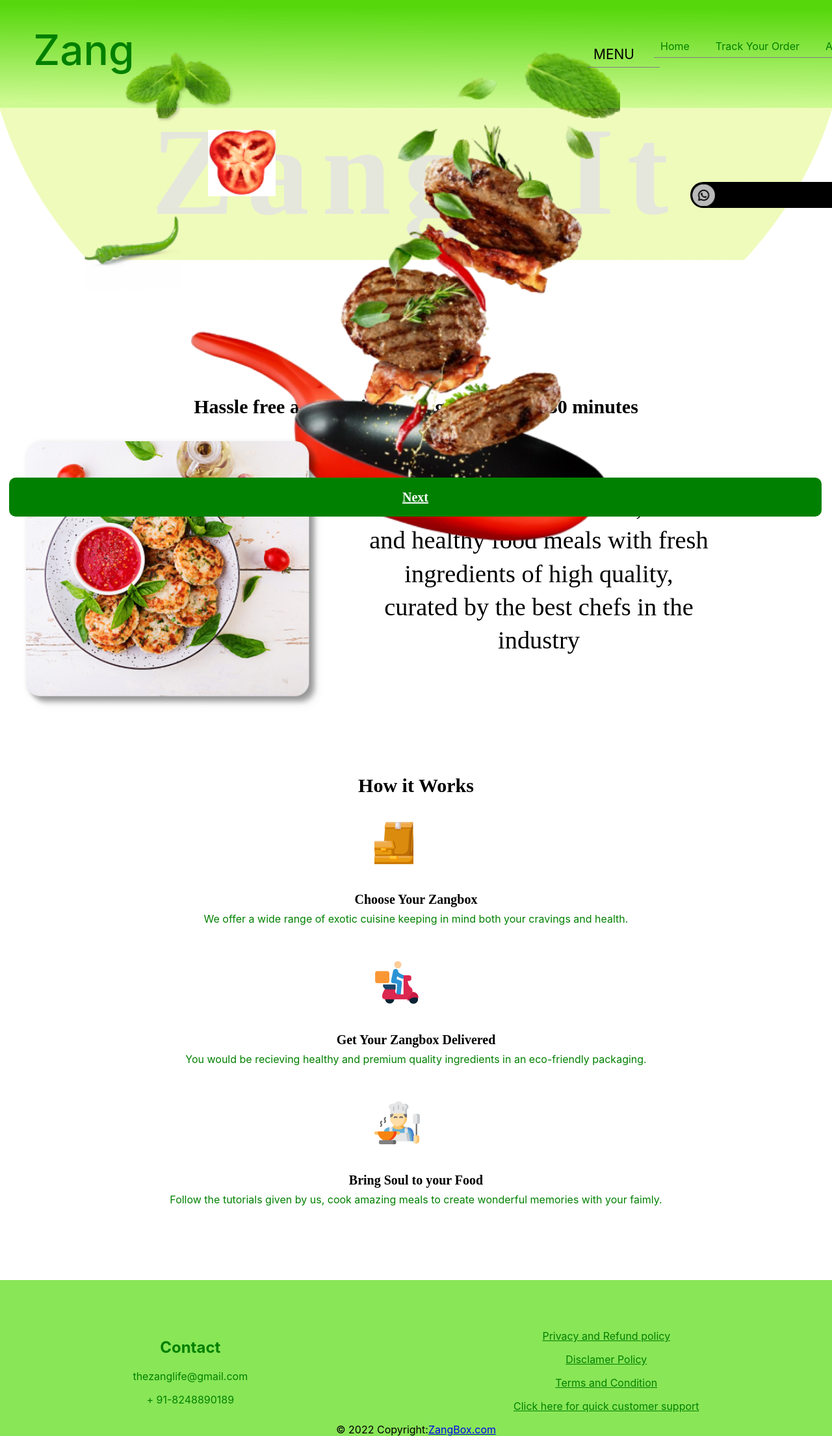
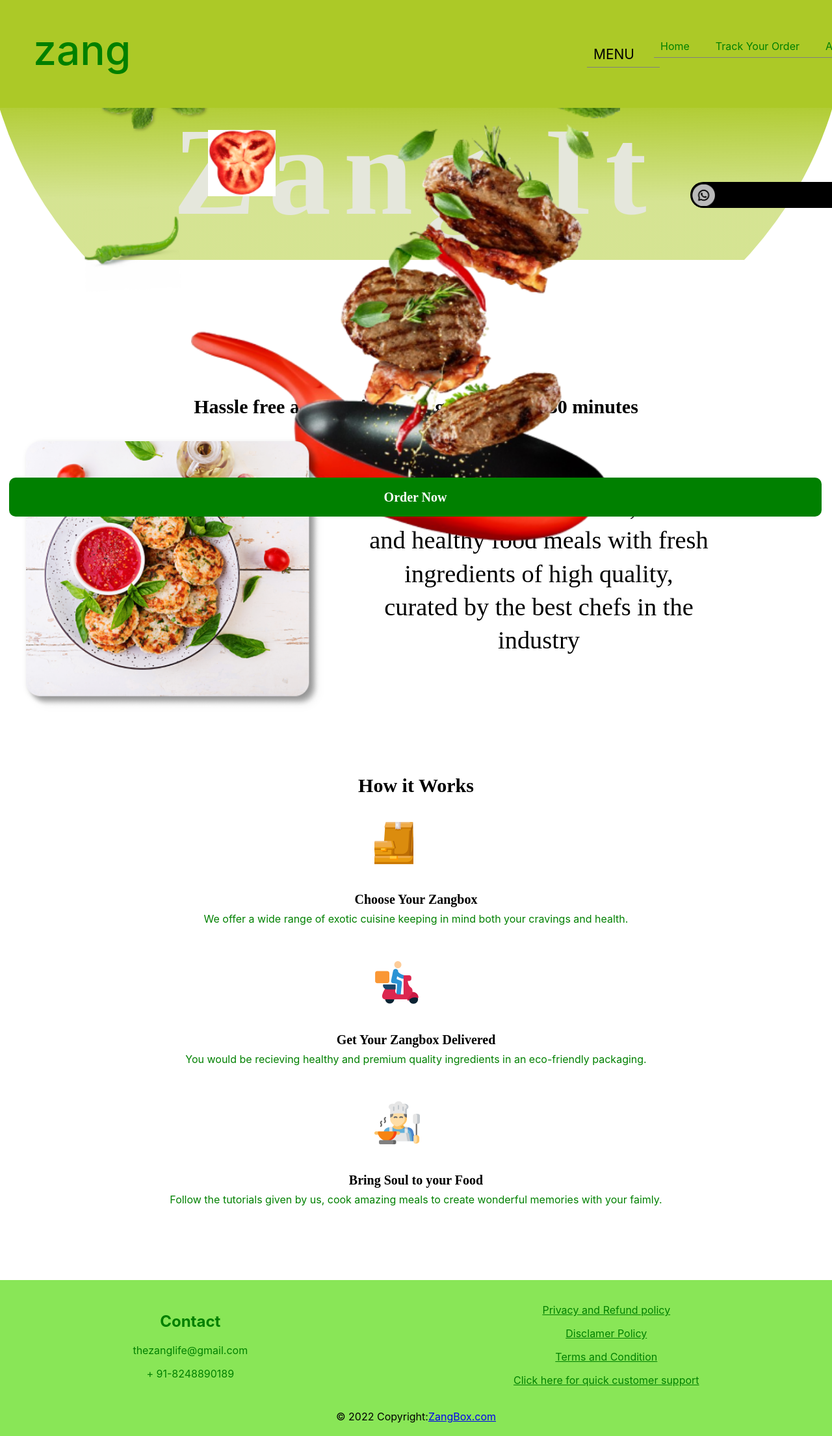
Before and after one commit to gourab99-tech/backupWebsite-3, a React (Create React App) app in the folder admin/: page / in a window 1280 px wide. Shown: the whole page at 65% size. Built offline with nearby package versions, Linux system fonts and the light colour scheme.

Commit message:
few changes made

```diff
--- a/admin/src/components/Footer.jsx
+++ b/admin/src/components/Footer.jsx
@@ -1,43 +1,77 @@
-import React from 'react'
-import { Link } from 'react-router-dom'
+import React from "react";
+import { Link } from "react-router-dom";
 
 const Footer = () => {
   return (
     <>
-        <footer style={{backgroundColor:"#89e657"}} >
+      <footer style={{ backgroundColor: "#89e657" }}>
         <div>
           <span></span>
         </div>
-        <section style={{marginTop: "10px"}}>
+        <section style={{ marginTop: "10px" }}>
           <div>
-            <div style={{textAlign: "center",display: "flex",width: "100%"}}>
-                <div style={{paddingTop: "60px", color:"green", margin:"auto"}}>
-                <h2>
-                    Contact
-                </h2>
-                <p><i></i>thezanglife@gmail.com</p>
-                <p><i></i> + 91-8248890189</p>
+            <div
+              style={{ textAlign: "center", display: "flex", width: "100%" }}
+            >
+              <div
+                style={{
+                  paddingTop: "20px",
+                  paddingBottom: "20px",
+                  color: "green",
+                  margin: "auto",
+                }}
+              >
+                <h2>Contact</h2>
+                <p>
+                  <i></i>thezanglife@gmail.com
+                </p>
+                <p>
+                  <i></i> + 91-8248890189
+                </p>
               </div>
 
-                <div style={{paddingTop: "60px",  color:"green", margin:"auto"}}>
-                <p><Link to="/!" style={{color:"green"}}>Privacy and Refund policy</Link></p>
-                <p><Link to="/!" style={{color:"green"}}>Disclamer Policy</Link></p>
-                <p><Link to="/!" style={{color:"green"}}>Terms and Condition</Link></p>
-                <p><Link to="/!" style={{color:"green"}}>Click here for quick customer support</Link></p>
+              <div
+                style={{
+                  paddingTop: "20px",
+                  paddingBottom: "20px",
+                  color: "green",
+                  margin: "auto",
+                }}
+              >
+                <p>
+                  <Link to="/!" style={{ color: "green" }}>
+                    Privacy and Refund policy
+                  </Link>
+                </p>
+                <p>
+                  <Link to="/!" style={{ color: "green" }}>
+                    Disclamer Policy
+                  </Link>
+                </p>
+                <p>
+                  <Link to="/!" style={{ color: "green" }}>
+                    Terms and Condition
+                  </Link>
+                </p>
+                <p>
+                  <Link to="/!" style={{ color: "green" }}>
+                    Click here for quick customer support
+                  </Link>
+                </p>
               </div>
             </div>
           </div>
         </section>
 
-        <div style={{textAlign: "center"}}>
+        <div style={{ paddingBottom: "20px", textAlign: "center" }}>
           © 2022 Copyright:
-            <Link to="/TheSciFi.com" className='mx-2'>ZangBox.com</Link>
+          <Link to="/TheSciFi.com" className="mx-2">
+            ZangBox.com
+          </Link>
         </div>
+      </footer>
+    </>
+  );
+};
 
-        </footer>
-
-    </>
-  )
-}
-
-export default Footer
+export default Footer;
--- a/admin/src/components/Home.css
+++ b/admin/src/components/Home.css
@@ -1,11 +1,10 @@
 .header {
-
   position: absolute;
   top: 0;
   background: linear-gradient(
     180.29deg,
-      #55cf0e 3.52%,
-      rgba(223, 247, 119, 0.5) 40.56%
+    #acc927 35.52%,
+    rgba(172, 201, 39, 0.5) 76.56%
   );
   width: 100%;
   height: 50vh;
@@ -34,26 +33,25 @@
   left: 23%;
 }
 
-  .maskgroup1 img{
+.maskgroup1 img {
   height: 50vw;
 }
 
 .maskgroup2 {
   position: absolute;
-    left: 15%;
-    top: 10%;
+  left: 12%;
+  top: 12%;
   filter: drop-shadow(2px 2px 2px rgba(0, 0, 0, 0.25));
 }
-  .maskgroup2 img{
+.maskgroup2 img {
   height: 8vw;
-
 }
 .maskgroup3 {
   position: absolute;
   left: 63%;
   top: 10%;
 }
-  .maskgroup3 img{
+.maskgroup3 img {
   height: 8vw;
 }
 
@@ -63,7 +61,7 @@
   top: 15%;
 }
 
-  .maskgroup4 img{
+.maskgroup4 img {
   height: 30vw;
 }
 
@@ -77,7 +75,7 @@
   transform: rotate(-1.23deg);
 }
 
-  .chilli img{
+.chilli img {
   height: 10vw;
 }
 
@@ -87,7 +85,7 @@
   top: 25%;
 }
 
-  .pepper img{
+.pepper img {
   height: 8vw;
 }
 
@@ -229,4 +227,5 @@
   display: flex;
   justify-content: center;
   align-items: center;
+  text-decoration: none;
 }
--- a/admin/src/components/Home.jsx
+++ b/admin/src/components/Home.jsx
@@ -16,7 +16,7 @@
   return (
     <div className="conatainer">
       <div className="header">
-        <pre className="zangHeading">Zang  It</pre>
+        <pre className="zangHeading">Zang It</pre>
       </div>
       <div className="maskgroup">
         <div className="maskgroup1">
@@ -51,9 +51,9 @@
           </div>
           <div className="welcome_Section2">
             <p className="sub_para">
-              We proviude you delicious, exotic and healthy food meals with
-              fresh ingredients of high quality, curated by the best chefs in
-              the industry
+              We provide you delicious, exotic and healthy food meals with fresh
+              ingredients of high quality, curated by the best chefs in the
+              industry
             </p>
           </div>
         </div>
@@ -87,7 +87,7 @@
       </div>
       <div>
         <Link to="/products" className="orderBtn">
-          Next
+          Order Now
         </Link>
       </div>
     </div>
--- a/admin/src/components/Navbar.css
+++ b/admin/src/components/Navbar.css
@@ -1,10 +1,10 @@
-.navbar1{
+.navbar1 {
   position: fixed;
   top: 0;
   left: 0;
   width: 100%;
   height: 13vw;
-    background: #5df30638;
+  background: #acc927 35.52%;
   padding: 0 10vh;
   display: flex;
   justify-content: space-between;
@@ -12,8 +12,7 @@
   z-index: 9;
 }
 
-.brand{
-    text-transform: capitalize;
+.brand {
   font-weight: 500;
 }
 
@@ -28,15 +27,14 @@
 .h1:hover {
   text-decoration: none;
   color: green;
-
 }
 
-.links-container{
+.links-container {
   display: flex;
   list-style: none;
 }
 
-.link{
+.link {
   text-transform: capitalize;
   color: white;
   text-decoration: none;
@@ -45,12 +43,12 @@
   position: relative;
 }
 
-.link:hover:not(.active){
+.link:hover:not(.active) {
   opacity: 0.7;
 }
 
-.link.active::after{
-    content: '';
+.link.active::after {
+  content: "";
   position: absolute;
   bottom: 2px;
   left: 0;
@@ -59,12 +57,12 @@
   background: grey;
 }
 
-@media (max-width: 1000px){
-    html{
+@media (max-width: 1000px) {
+  html {
     font-size: 14px;
   }
   /* toggle btn */
-    .toggle-btn{
+  .toggle-btn {
     position: absolute;
     width: 5.5vw;
     height: 7vw;
@@ -73,50 +71,49 @@
     top: 3vw;
     z-index: 4;
   }
-    .toggle-btn span{
+  .toggle-btn span {
     position: absolute;
     width: 100%;
     height: 2px;
-        background: grey;
+    background: white;
     top: 30%;
-        transition: .2s;
+    transition: 0.2s;
   }
-    .toggle-btn span:nth-child(2){
+  .toggle-btn span:nth-child(2) {
     top: 50%;
   }
-    .toggle-btn span:nth-child(3){
+  .toggle-btn span:nth-child(3) {
     top: 70%;
   }
-    .toggle-btn.active span:nth-child(1){
+  .toggle-btn.active span:nth-child(1) {
     top: 50%;
     transform: rotate(45deg);
   }
-    .toggle-btn.active span:nth-child(2){
+  .toggle-btn.active span:nth-child(2) {
     display: none;
   }
-    .toggle-btn.active span:nth-child(3){
-
+  .toggle-btn.active span:nth-child(3) {
     top: 50%;
     transform: rotate(-45deg);
   }
   /* links */
-    .links-container{
+  .links-container {
     position: absolute;
     top: -3.5vw;
     background: white;
     right: 20vh;
     padding-right: 14vw;
     flex-direction: column;
-        transition: .5s;
+    transition: 0.5s;
     opacity: 0;
     pointer-events: none;
     padding-top: 3vw;
   }
-    .links-container.show{
+  .links-container.show {
     opacity: 1;
     pointer-events: all;
   }
-    .link{
+  .link {
     display: block;
     height: 50px;
     margin: 0;
--- a/admin/src/components/Navbar.jsx
+++ b/admin/src/components/Navbar.jsx
@@ -1,46 +1,59 @@
-import React from 'react';
-import { Link } from "react-router-dom"
-import { useDispatch, useSelector } from "react-redux"
+import React from "react";
+import { Link } from "react-router-dom";
+import { useDispatch, useSelector } from "react-redux";
 import "./Navbar.css";
 
 export default function Navbar() {
-    const dispatch = useDispatch()
-    const { cartItem } = useSelector(state => state.cart)
+  const dispatch = useDispatch();
+  const { cartItem } = useSelector((state) => state.cart);
 
-    const handleClick = ()=>{
-
-        const toggleBtn = document.querySelector('.toggle-btn');
-        const linkContainer = document.querySelector('.links-container');
-        toggleBtn.classList.toggle('active');
-        linkContainer.classList.toggle('show');
-
-    }
-
+  const handleClick = () => {
+    const toggleBtn = document.querySelector(".toggle-btn");
+    const linkContainer = document.querySelector(".links-container");
+    toggleBtn.classList.toggle("active");
+    linkContainer.classList.toggle("show");
+  };
 
   return (
     <div>
       <nav className="navbar1">
-        <h1 className="brand"><Link to="/" className='h1'>Zang</Link></h1>
+        <h1 className="brand">
+          <Link to="/" className="h1">
+            zang
+          </Link>
+        </h1>
         <div className="toggle-btn" onClick={handleClick}>
           <span></span>
           <span></span>
           <span></span>
         </div>
         <ul className="links-container">
-            <li className="links-item link active" style={{fontSize:"21px", color:"black"}}>MENU</li>
-            <li className="links-item"><Link to="/" className="link active" style={{color:"green"}}>Home</Link></li>
-            <li className="links-item"><Link to="/" className="link active" style={{color:"green"}}>Track Your Order</Link></li>
-            <li className="links-item"><Link to="/" className="link " style={{color:"green"}}>About Us</Link></li>
+          <li
+            className="links-item link active"
+            style={{ fontSize: "21px", color: "black" }}
+          >
+            MENU
+          </li>
+          <li className="links-item">
+            <Link to="/" className="link active" style={{ color: "green" }}>
+              Home
+            </Link>
+          </li>
+          <li className="links-item">
+            <Link to="/" className="link active" style={{ color: "green" }}>
+              Track Your Order
+            </Link>
+          </li>
+          <li className="links-item">
+            <Link to="/" className="link " style={{ color: "green" }}>
+              About Us
+            </Link>
+          </li>
         </ul>
       </nav>
-
     </div>
   );
-
-};
-
-
-
+}
 
 // <nav className="navbar navbar-expand-md navbar-dark bg-dark">
 //     <div className="container">
--- a/admin/src/pages/Payment.jsx
+++ b/admin/src/pages/Payment.jsx
@@ -1,9 +1,8 @@
-import axios from 'axios';
-import React, { useEffect, useState } from 'react';
+import axios from "axios";
+import React, { useEffect, useState } from "react";
 
 function Payment() {
-
-	const total = localStorage.getItem('total');
+  const total = localStorage.getItem("total");
 
   const [pay, setPay] = useState({
     name: "Zang It",
@@ -38,7 +37,7 @@
   const handlePayment = async () => {
     try {
       const orderUrl = "http://localhost:5000/api/payment/orders";
-			const { data } = await axios.post(orderUrl, { amount: pay.price});
+      const { data } = await axios.post(orderUrl, { amount: pay.price });
       console.log(data);
       initPayment(data.data);
     } catch (error) {
@@ -46,10 +45,9 @@
     }
   };
 
-
   return (
-		<div className="App">
-			<div className="pay_container" style={{marginTop: "20vw"}}>
+    <div className="App" style={{ marginBottom: "10vw" }}>
+      <div className="pay_container" style={{ marginTop: "20vw" }}>
         <p className="pay_name">{pay.name}</p>
         <p className="price">
           Price : <span>&#x20B9; {pay.price}</span>
@@ -57,16 +55,12 @@
         <button onClick={handlePayment} className="btn">
           Pay
         </button>
-
       </div>
     </div>
   );
 }
 
 export default Payment;
-
-
-
 
 // const [loading, setLoading] = useState(false);
 // const [orderAmount, setOrderAmount] = useState(0);
```
Lines whose indentation alone changed are shown as unchanged.
